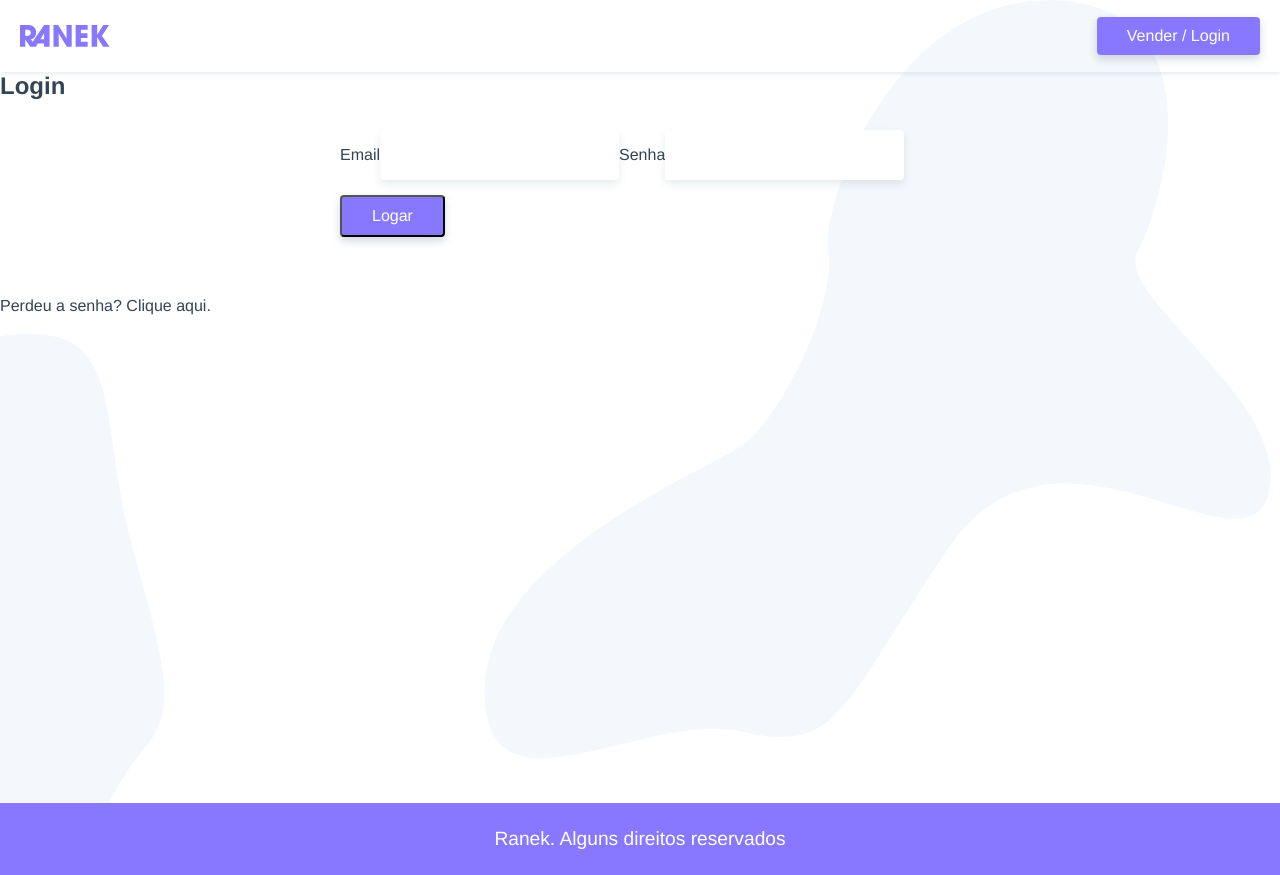
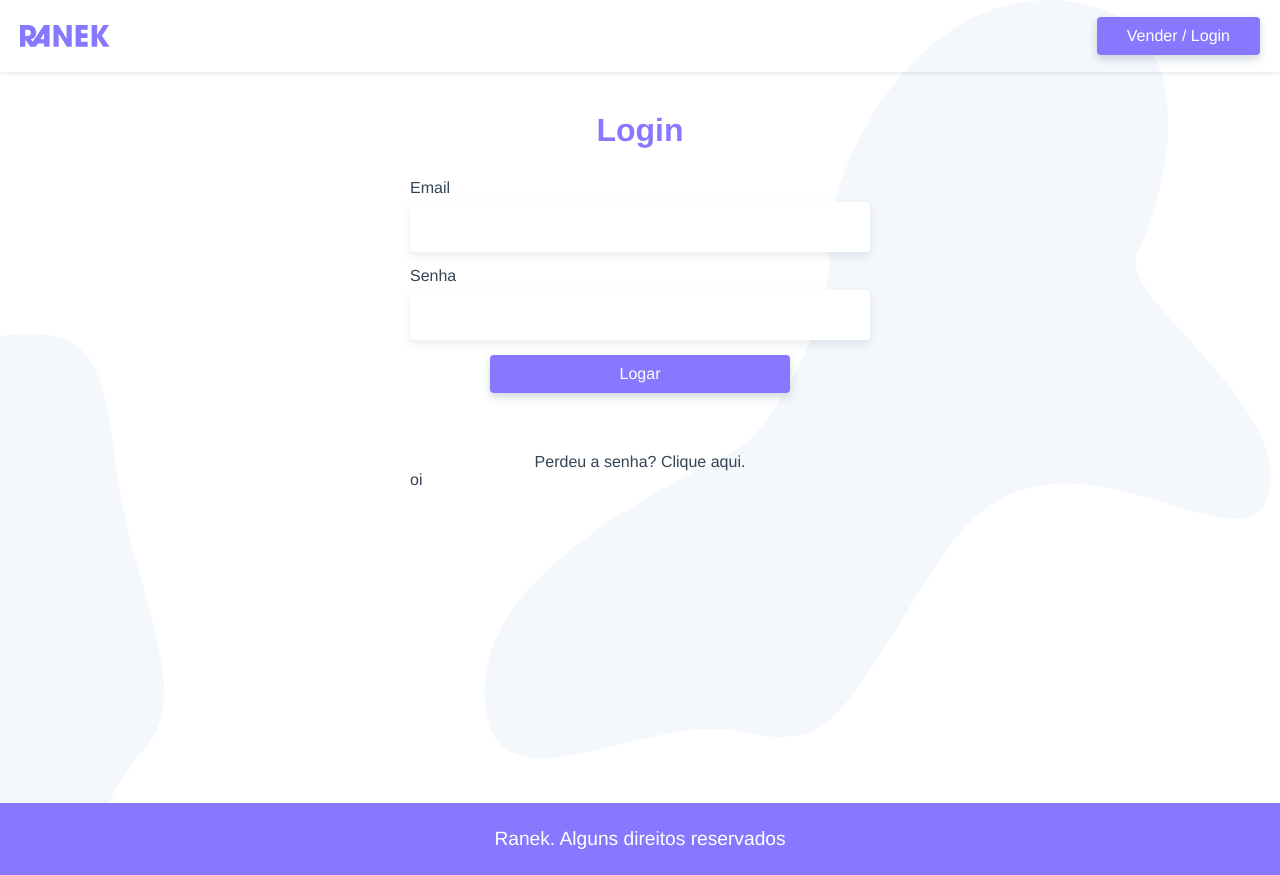
Before and after one commit to gabriellamas/vuejs-project, a Vue app: page /login in a window 1280 px wide. Built offline with nearby package versions, Linux system fonts and the light colour scheme.

Commit message:
Create login page

```diff
--- a/src/App.vue
+++ b/src/App.vue
@@ -39,6 +39,12 @@ p {
   padding: 0px;
 }
 
+label {
+  margin-bottom: 5px;
+}
+button {
+  border: none;
+}
 ul {
   list-style: none;
 }
@@ -63,13 +69,15 @@ img {
   display: block;
   padding: 10px 30px;
   background: #87f;
+  border-radius: 4px;
   color: #fff;
-  border-radius: 4px;
+  text-align: center;
   font-size: 1rem;
   box-shadow: 0 4px 8px rgba(30, 60, 90, 0.2);
+  transition: all 0.3s;
+  border: none;
   font-family: "Avenir", Helvetica, Arial, sans-serif;
   cursor: pointer;
-  text-align: center;
 }
 
 .btn:hover {
--- /dev/null
+++ b/src/components/LoginCriar.vue
@@ -0,0 +1,11 @@
+<template>
+  <div>oi</div>
+</template>
+
+<script>
+export default {
+  name: "LoginCriar",
+};
+</script>
+
+<style scoped></style>
--- a/src/views/Login.vue
+++ b/src/views/Login.vue
@@ -13,12 +13,17 @@
     <p class="perdeu">
       <a href="/" target="_Blank">Perdeu a senha? Clique aqui.</a>
     </p>
+    <LoginCriar />
   </section>
 </template>
 
 <script>
+import LoginCriar from "@/components/LoginCriar";
 export default {
   name: "Login",
+  components: {
+    LoginCriar,
+  },
   data() {
     return {
       login: {
@@ -27,7 +32,44 @@ export default {
       },
     };
   },
+  methods: {
+    logar() {},
+  },
 };
 </script>
 
-<style scoped></style>
+<style scoped>
+.login {
+  max-width: 500px;
+  margin: 0 auto;
+  padding: 0 20px;
+}
+
+h1 {
+  text-align: center;
+  font-size: 2rem;
+  margin-top: 40px;
+  color: #87f;
+}
+
+form {
+  display: grid;
+}
+
+.btn {
+  width: 100%;
+  max-width: 300px;
+  margin-left: auto;
+  margin-right: auto;
+}
+
+.perdeu {
+  text-align: center;
+  margin: 20px auto 0 auto;
+}
+
+.perdeu a:hover {
+  color: #87f;
+  text-decoration: underline;
+}
+</style>
```
